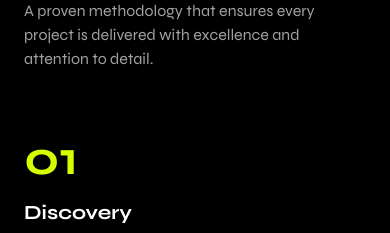
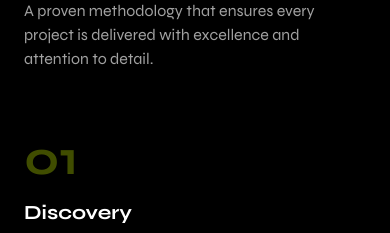
Before and after one commit to dinhio/dinhstudio, a Next.js app: page /en-us/services in a window 390 px wide. Shown: the part 2420-2653 px from the top of the page. Built offline with nearby package versions, Linux system fonts and the light colour scheme.

Commit message:
fix(services): stabilize mobile step highlight observer logic

```diff
--- a/components/services-process-steps.tsx
+++ b/components/services-process-steps.tsx
@@ -12,6 +12,7 @@ export function ServicesProcessSteps({ steps }: { steps: ProcessStep[] }) {
   const [isMobile, setIsMobile] = useState(false);
   const [activeIndex, setActiveIndex] = useState(0);
   const cardRefs = useRef<Array<HTMLElement | null>>([]);
+  const ratiosRef = useRef(new Map<number, number>());
 
   useEffect(() => {
     const mediaQuery = window.matchMedia("(max-width: 767px)");
@@ -27,28 +28,35 @@ export function ServicesProcessSteps({ steps }: { steps: ProcessStep[] }) {
   }, []);
 
   useEffect(() => {
-    if (!isMobile) return;
+    if (!isMobile) {
+      ratiosRef.current.clear();
+      return;
+    }
+
+    ratiosRef.current.clear();
 
     const observer = new IntersectionObserver(
       (entries) => {
-        let nextActive: number | null = null;
-        let highestRatio = 0;
+        for (const entry of entries) {
+          const index = Number((entry.target as HTMLElement).dataset.stepIndex);
+          if (Number.isNaN(index)) continue;
+          ratiosRef.current.set(index, entry.isIntersecting ? entry.intersectionRatio : 0);
+        }
 
-        for (const entry of entries) {
-          if (!entry.isIntersecting) continue;
-          const index = Number((entry.target as HTMLElement).dataset.stepIndex);
-          if (!Number.isNaN(index) && entry.intersectionRatio >= highestRatio) {
-            highestRatio = entry.intersectionRatio;
+        let nextActive = 0;
+        let highestRatio = -1;
+
+        for (const [index, ratio] of ratiosRef.current) {
+          if (ratio > highestRatio) {
+            highestRatio = ratio;
             nextActive = index;
           }
         }
 
-        if (nextActive !== null) {
-          setActiveIndex(nextActive);
-        }
+        setActiveIndex(nextActive);
       },
       {
-        threshold: 0.6,
+        threshold: [0, 0.2, 0.4, 0.6, 0.8, 1],
       },
     );
 
@@ -59,7 +67,7 @@ export function ServicesProcessSteps({ steps }: { steps: ProcessStep[] }) {
     return () => {
       observer.disconnect();
     };
-  }, [isMobile]);
+  }, [isMobile, steps.length]);
 
   return (
     <div className="grid gap-8 md:grid-cols-2 lg:grid-cols-3">
```
